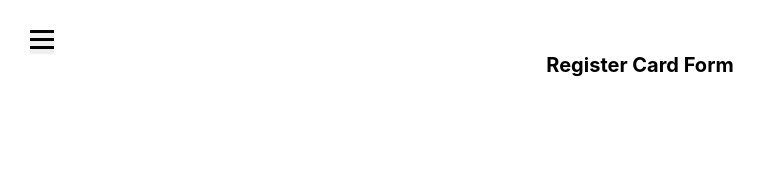
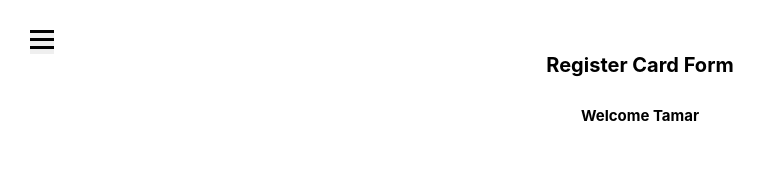
Before and after one commit to tamarru475/tower-app, a React (Create React App) app: page / in a window 1280 px wide. Shown: the top 174 px of the page, without its empty margins (0-766 px from the left). Built offline with nearby package versions, Linux system fonts and the light colour scheme; a web font is replaced by a local one.

Commit message:
current user context maand greeting markup and style

```diff
--- a/src/App/App.tsx
+++ b/src/App/App.tsx
@@ -1,10 +1,27 @@
 import React from 'react'
 import Header from '../Components/Header/Header'
+import Main from '../Pages/Main'
+import CurrentUserContext from '../Contexts/CurrentUserContext'
 
 function App() {
+  const [currentUser, setCurrentUser] = React.useState({
+    firstName: '',
+    lastName: '',
+  })
+
+  React.useEffect(() => {
+    setCurrentUser({
+      firstName: 'Tamar',
+      lastName: 'Rubin',
+    })
+  }, [])
+
   return (
     <div className='App'>
       <Header />
+      <CurrentUserContext.Provider value={currentUser}>
+        <Main />
+      </CurrentUserContext.Provider>
     </div>
   )
 }
--- a/src/Components/Greeting/Greeting.css
+++ b/src/Components/Greeting/Greeting.css
@@ -0,0 +1,8 @@
+.greeting {
+  padding-top: 3rem;
+  margin: 0 auto;
+}
+
+.greeting__greet {
+  text-align: center;
+}
--- a/src/Components/Greeting/Greeting.tsx
+++ b/src/Components/Greeting/Greeting.tsx
@@ -1 +1,14 @@
 import React from 'react'
+import CurrentUserContext from '../../Contexts/CurrentUserContext'
+
+const Greeting: React.FC = () => {
+  const currentUser = React.useContext(CurrentUserContext)
+
+  return (
+    <div className='greeting'>
+      <h2 className='greeting__greet'>Welcome {currentUser?.firstName}</h2>
+    </div>
+  )
+}
+
+export default Greeting
--- a/src/Contexts/CurrentUserContext.tsx
+++ b/src/Contexts/CurrentUserContext.tsx
@@ -1 +1,10 @@
-import React from 'react'
+import { createContext } from 'react'
+
+interface CurrentUserContextType {
+  firstName: string
+  lastName: string
+}
+
+const CurrentUserContext = createContext<CurrentUserContextType | null>(null)
+
+export default CurrentUserContext
--- a/src/Pages/Main.css
+++ b/src/Pages/Main.css
@@ -0,0 +1,3 @@
+.main {
+  margin: 0 auto;
+}
--- a/src/Pages/Main.tsx
+++ b/src/Pages/Main.tsx
@@ -1 +1,12 @@
 import React from 'react'
+import Greeting from '../Components/Greeting/Greeting'
+
+const Main: React.FC = () => {
+  return (
+    <main className='main'>
+      <Greeting />
+    </main>
+  )
+}
+
+export default Main
```
